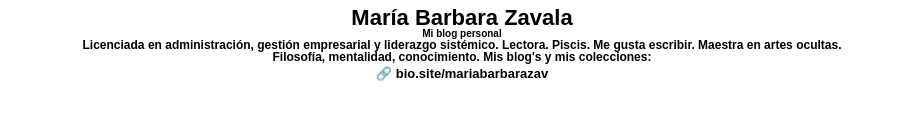
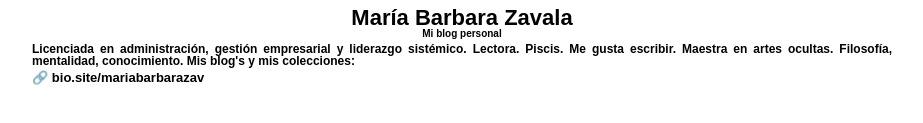
Before and after one commit to mariabarbarazavala/presentacion, a plain HTML site: page index.html in a window 1280 px wide. Shown: the part 383-506 px from the top of the page, without its empty margins (178-1101 px from the left). Drawn offline with Linux system fonts and the light colour scheme.

Commit message:
Actualizar index.html

```diff
--- a/index.html
+++ b/index.html
@@ -1,5 +1,5 @@
 <!DOCTYPE html>
-<html lang="en">
+<html lang="es">
 <head>
   <meta charset="UTF-8" />
   <meta name="viewport" content="width=device-width, initial-scale=1.0"/>
@@ -51,37 +51,42 @@
     }
 
     .info {
-      margin-top: 90px; /* espacio justo debajo de la foto sin exceso */
+      margin-top: 90px;
       display: flex;
       flex-direction: column;
-      align-items: center;
-      text-align: center;
-      line-height: 1; /* interlineado reducido */
+      align-items: flex-start;
+      text-align: justify;
+      line-height: 1;
     }
 
     .title {
       font-size: 22px;
       color: #000000;
-      margin: 0;
+      margin: 0 auto;
+      text-align: center;
+      width: 100%;
     }
 
     .subtitle-center {
       font-size: 10px;
       color: #000000;
-      margin: 0;
+      margin: 0 auto;
+      text-align: center;
+      width: 100%;
     }
 
     .small-text {
       font-size: 12px;
       color: #000000;
-      margin: 0;
-      max-width: 800px;
+      margin: 4px 0 0;
     }
 
     .link-bio {
       font-size: 13px;
       color: #000000;
-      margin: 4px 0 0;
+      margin-top: 4px;
+      text-align: left;
+      width: 100%;
     }
 
     .link-bio a {
```
